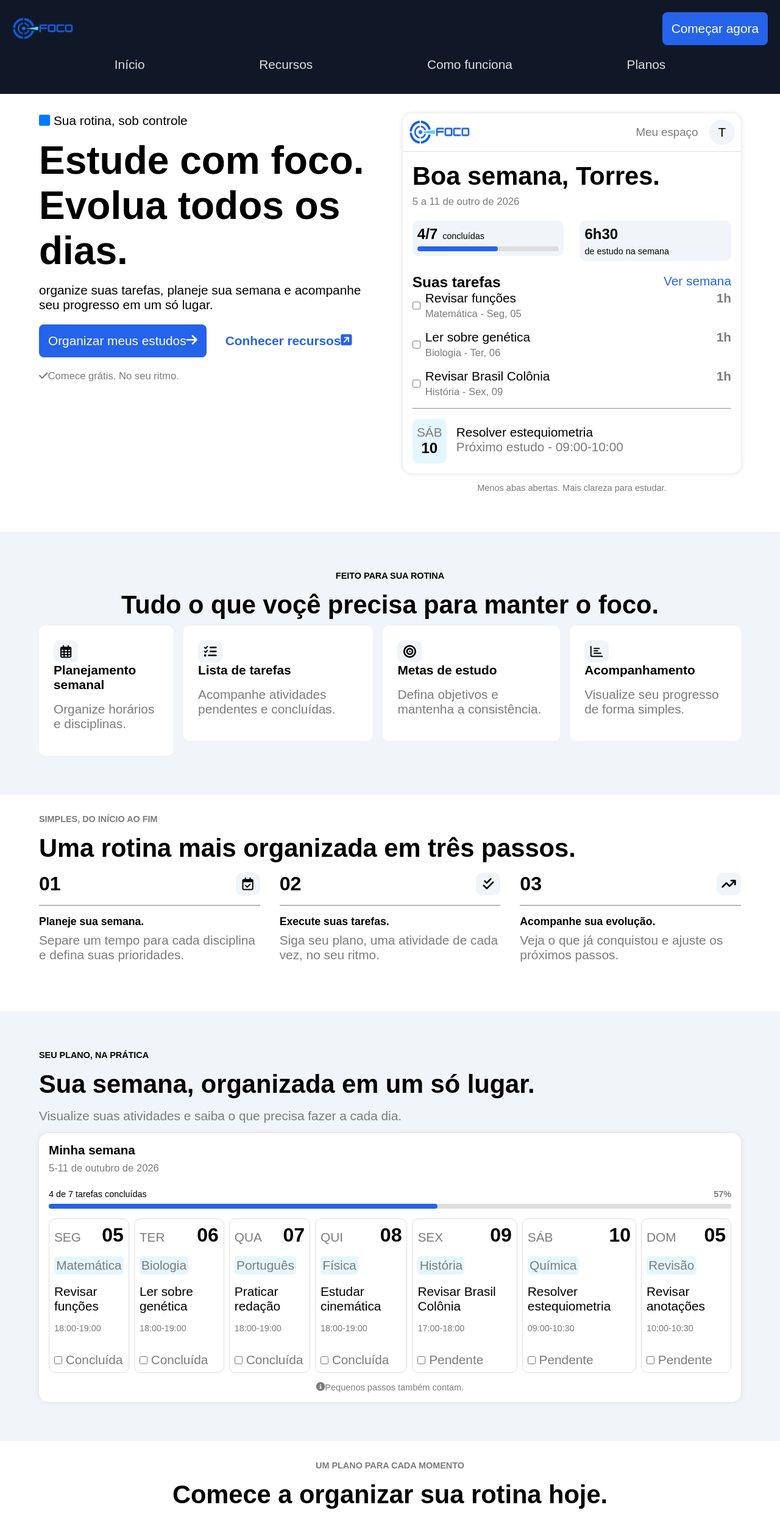
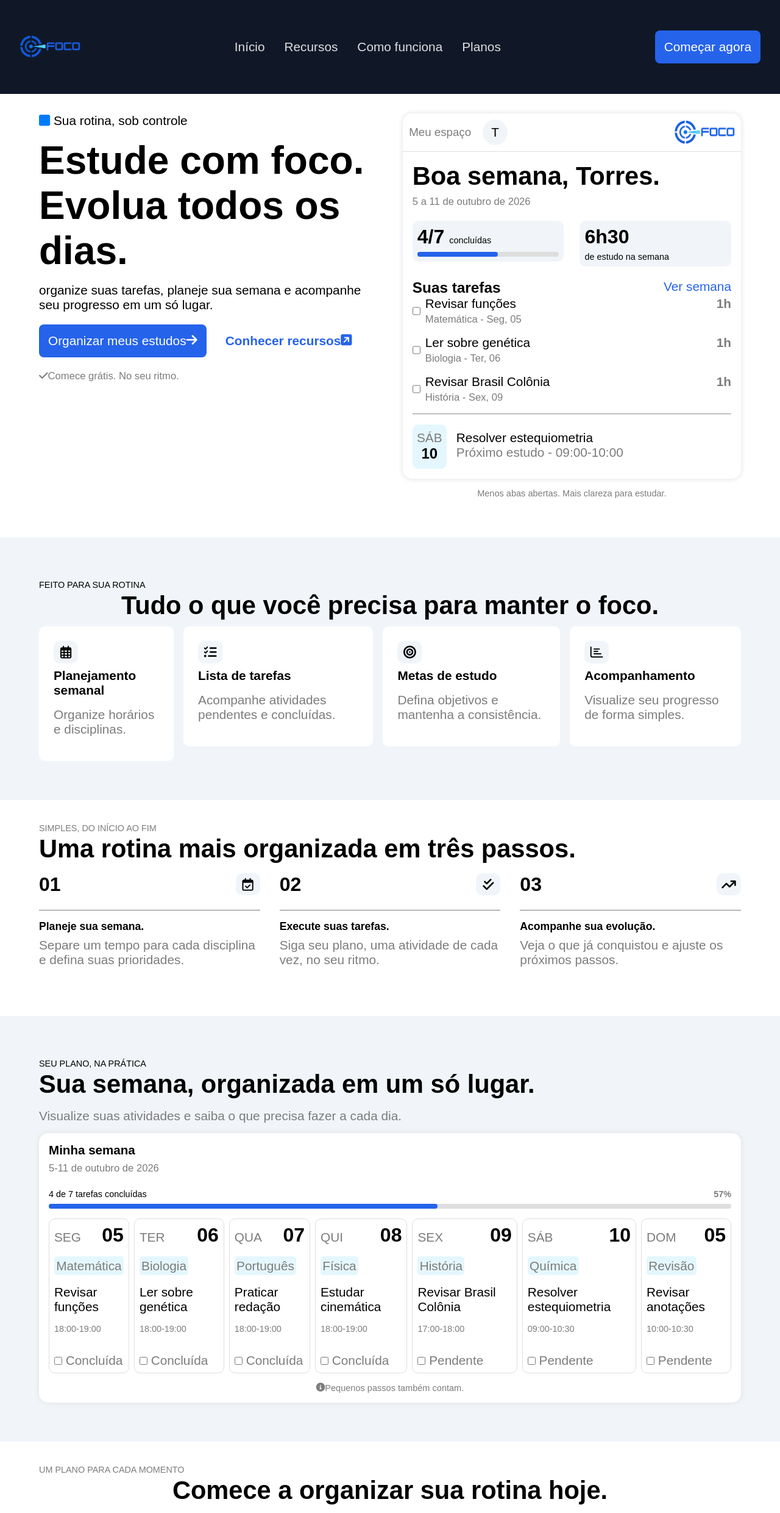
Before and after one commit to cleirtontorres/foco, a plain HTML site: page index.html in a window 1280 px wide. Shown: the top 2481 px of the page at 61% size. Drawn offline with Linux system fonts and the light colour scheme.

Commit message:
fix: prevent header content from being cut off

```diff
--- a/estilos/style.css
+++ b/estilos/style.css
@@ -1,4 +1,4 @@
-@charset "UFT-8";
+@charset "UTF-8";
 
 :root{
     --fundo-principal : #ffffff;
@@ -38,7 +38,7 @@
 
 header{
     background-color: var(--cor-principal);
-    height: clamp( 6rem, 12vw, 10rem);
+    min-height: clamp( 6rem, 12vw, 10rem);
     margin-bottom: 0.5rem;
 }
 
@@ -49,7 +49,7 @@ header #topo-header{
     align-items: center;
 }
 
-#logo{
+.logo{
     width: 100px;
 }
 
@@ -263,9 +263,10 @@ h2{
     margin-top: 1rem;
 }
 
-#vantagens{
+.vantagens{
     background-color: var(--fundo-secundario);
     width: 100%;
+    padding: 5%;
 }
 
 .sub-area{
@@ -277,10 +278,6 @@ h2{
      font-size: 0.9rem;
     margin-bottom: 1rem;
     color: var(--cinza2);
-}
-
-#vantagens{
-    padding: 5%;
 }
 
 .card-vantagens{
@@ -298,6 +295,7 @@ h2{
     display: flex;
     padding: 0.5rem;
     width: 2.5rem;
+    margin-bottom: 0.5rem;
     align-items: center;
     justify-content: center;
     border-radius: 10px;
@@ -332,7 +330,7 @@ h2{
     font-weight: 600;
 }
 
-#vantagens .texto-destaque{
+.vantagens .texto-destaque{
     margin: 1rem 0 1rem 0;
 }
 
@@ -409,14 +407,14 @@ input:checked + label{
     color:var(--acoes-principais);
 }
 
-#planos{
+#planos1{
     border: 1px solid var(--preto);
     border-radius: 10px;
     padding: 1rem;
     margin: 1rem 0;
 }
 
-#planos .topo-card2{
+#planos1 .topo-card2{
     display: flex;
     justify-content: space-between;
     align-items: baseline;
@@ -444,7 +442,7 @@ input:checked + label{
     margin-bottom: 2rem;
 }
 
-#preco-plano{
+.preco-plano{
     font-size: 3rem;
     font-weight: 700;
 }
@@ -473,7 +471,7 @@ li::before{
     border-radius: 8px;
 }
 
-.planos{
+#planos2{
     border: 1px solid var(--cinza1);
     border-radius: 10px;
     padding: 1rem;
@@ -543,7 +541,7 @@ footer h2{
     color: var(--cinza1);
 }
 
-@media (min-width: 768px) and (max-width: 1023px) {
+@media (min-width: 768px) and (max-width: 1024px) {
     body {
         font-size: 1.2rem;
     }
@@ -573,9 +571,6 @@ footer h2{
     }
 
     #topo{
-        display: grid;
-        grid-template-columns: 1fr 1fr;
-
         display: grid;
         grid-template-columns: 1fr 1fr 1fr;
         gap: 1.5rem;
@@ -607,6 +602,32 @@ footer h2{
         font-size: 1.3rem;
     }
 
+    header {
+        display: flex;
+        justify-content: space-between;
+        align-items: center;
+        padding: 0 2rem;
+        height: 6rem;
+    }
+
+    header #topo-header{
+        display: contents;
+    }
+
+    .logo{
+        order: 1;
+    }
+
+    header nav{
+        order: 2;
+        gap: 2rem;
+    }
+
+    header .comecar-agora{
+        order: 3;
+    }
+
+
     #mainp1{
         display: grid;
         grid-template-columns: 1fr 1fr;
@@ -621,7 +642,7 @@ footer h2{
         gap: 1rem;
     }
 
-    .botoes-hero .button, .button2{
+    .botoes-hero, .button, .button2{
         height: fit-content;
     }
 
--- a/index.html
+++ b/index.html
@@ -12,14 +12,14 @@
 <body>
     <header>
         <div id="topo-header">
-            <img src="imagens/logo-foco-clara.png" alt="foco" id="logo">
-            <a href="" class="comecar-agora">Começar agora</a>
+            <img src="imagens/logo-foco-clara.png" alt="foco" class="logo">
+            <a href="" class="comecar-agora" id="comecar-agora">Começar agora</a>
         </div>
         <nav>
             <a href="#mainp1" class="limenu">Início</a>
             <a href="#vantagens" class="limenu">Recursos</a>
             <a href="#como-funciona" class="limenu">Como funciona</a>
-            <a href="#planos" class="limenu">Planos</a>
+            <a href="#planos1" class="limenu">Planos</a>
         </nav>
     </header>
 
@@ -30,15 +30,15 @@
                 <h1>Estude com foco. Evolua todos os dias.</h1>
                 <p>organize suas tarefas, planeje sua semana e acompanhe seu progresso em um só lugar.</p>
                 <div class="botoes-hero">
-                    <a href="" class="button">Organizar meus estudos <i class="fa-solid fa-arrow-right"></i></a>
-                    <a href="" class="button2">Conhecer recursos <i class="fa-solid fa-square-arrow-up-right"></i></a>
+                    <a href="#vantagens" class="button">Organizar meus estudos <i class="fa-solid fa-arrow-right"></i></a>
+                    <a href="#como-funciona" class="button2">Conhecer recursos <i class="fa-solid fa-square-arrow-up-right"></i></a>
                 </div>
                 <p class="paragrafo-detalhe"><i class="fa-solid fa-check"></i>Comece grátis. No seu ritmo.</p>
             </section>
             <section class="dados-iniciais">
                 <div class="caixa">
                     <div class="header-for-section">
-                        <img src="imagens/logo-foco-clara.png" alt="logo" id="logo">
+                        <img src="imagens/logo-foco-clara.png" alt="logo" class="logo">
                         <div class="perfil">
                             <p class="paragrafo-detalhe">Meu espaço</p>
                             <div id="foto-perfil">T</div>
@@ -47,13 +47,13 @@
                     <div class="dados-iniciais-partedebaixo">
                         <h2>Boa semana, Torres.</h2>
                         <p class="paragrafo-detalhe data-dados">
-                            5 a 11 de outro de 2026
+                            5 a 11 de outubro de 2026
                         </p>
                         <div class="card-resultados-pai">
                             <article class="card-resultados">
                                 <div class="card-resultados-1">
-                                    <span class="number">
-                                        <div class="negrito">4/7</div>
+                                    <span class="number negrito">
+                                        4/7
                                     </span>
                                     <p>concluídas</p>
                                 </div>
@@ -64,8 +64,8 @@
                             </article>
                             <article class="card-resultados">
                                 <div>
-                                    <span class="number">
-                                        <div class="negrito">6h30</div>
+                                    <span class="number negrito">
+                                        6h30
                                     </span>
                                 </div>
                                 <div>
@@ -85,7 +85,8 @@
                             <div class="tarefa">
                                 <input type="checkbox" name="revisar-funcao" id="revisar-funcao">
                                 <label for="revisar-funcao" class="text-tarefa">
-                                    <div class="tarefa">Revisar funções</div> <span class="paragrafo-detalhe">Matemática
+                                    <span class="tarefa">Revisar funções</span>
+                                    <span class="paragrafo-detalhe">Matemática
                                         - Seg, 05</span>
                                 </label>
                             </div>
@@ -95,7 +96,8 @@
                             <div class="tarefa">
                                 <input type="checkbox" name="ler" id="ler">
                                 <label for="ler" class="text-tarefa">
-                                    <div class="tarefa">Ler sobre genética</div><span class="paragrafo-detalhe">Biologia
+                                    <span class="tarefa">Ler sobre genética</span>
+                                    <span class="paragrafo-detalhe">Biologia
                                         - Ter, 06</span>
                                 </label>
                             </div>
@@ -105,7 +107,7 @@
                             <div class="tarefa">
                                 <input type="checkbox" name="revisar-brasil-colonia" id="revisar-brasil-colonia">
                                 <label for="revisar-brasil-colonia" class="text-tarefa">
-                                    <div class="tarefa">Revisar Brasil Colônia</div> <span
+                                    <span class="tarefa">Revisar Brasil Colônia</span> <span
                                         class="paragrafo-detalhe">História - Sex,
                                         09</span>
                                 </label>
@@ -129,10 +131,10 @@
             </section>
         </div>
         <div class="main2">
-            <section id="vantagens">
+            <section class="vantagens" id="vantagens">
                 <div>
-                    <h3 class="sub-area centralizar">FEITO PARA SUA ROTINA</h3>
-                    <h2 class="centralizar">Tudo o que voçê precisa para manter o foco.</h2>
+                    <span class="sub-area centralizar">FEITO PARA SUA ROTINA</span>
+                    <h2 class="centralizar">Tudo o que você precisa para manter o foco.</h2>
                 </div>
 
                 <div id="card-vantagens">
@@ -170,7 +172,7 @@
         <div class="main1">
             <section id="acoes">
                 <div>
-                    <h3 class="sub-area2">SIMPLES, DO INÍCIO AO FIM</h3>
+                    <span class="sub-area2">SIMPLES, DO INÍCIO AO FIM</span>
                     <h2>Uma rotina mais organizada em três passos.</h2>
                 </div>
 
@@ -203,9 +205,9 @@
             </section>
         </div>
         <div class="main2">
-            <section id="vantagens">
+            <section class="vantagens">
                 <div>
-                    <h3 class="sub-area" id="como-funciona">SEU PLANO, NA PRÁTICA</h3>
+                    <span class="sub-area" id="como-funciona">SEU PLANO, NA PRÁTICA</span>
                     <h2>Sua semana, organizada em um só lugar.</h2>
                     <p class="texto-destaque">Visualize suas atividades e saiba o que precisa fazer a cada dia.</p>
                 </div>
@@ -342,12 +344,12 @@
 
             <section id="area-planos">
                 <div>
-                    <h3 class="sub-area2 centralizar">UM PLANO PARA CADA MOMENTO</h3>
+                    <span class="sub-area2 centralizar">UM PLANO PARA CADA MOMENTO</span>
                     <h2 class="centralizar">Comece a organizar sua rotina hoje.</h2>
                 </div>
 
                 <div id="dados-planos">
-                    <div id="planos">
+                    <div id="planos1">
                         <article>
                             <div class="topo-card2">
                                 <h3>Gratuito</h3>
@@ -357,7 +359,7 @@
                             </div>
                             <p class="descricao">O essencial para dar o primeiro passo e criar uma rotina de estudos.
                             </p>
-                            <p id="preco-plano">R$ 0</p>
+                            <p class="preco-plano">R$ 0</p>
                             <p class="descricao-preco">gratuito, sem prazo</p>
                             <ul>
                                 <li>Planejamento semanal</li>
@@ -367,13 +369,13 @@
                             <a href="#" class="button">Começar grátis</a>
                         </article>
                     </div>
-                    <div class="planos">
+                    <div id="planos2">
                         <article>
                             <div class="topo-card">
                                 <h3>Pro</h3>
                             </div>
                             <p class="descricao">Recursos avançados de organização e acompanhamento.</p>
-                            <p id="preco-plano">R$ 14,90</p>
+                            <p class="preco-plano">R$ 14,90</p>
                             <p class="descricao-preco">por mês</p>
                             <ul>
                                 <li>Tudo do plano gratuito</li>
@@ -394,7 +396,7 @@
         <div id="inicio-footer">
             <h2>Seu próximo passo começa com organização.</h2>
             <p>Transforme seus objetivos em pequenas ações diárias.</p>
-            <a href="" class="button">Começar agora</a>
+            <a href="#" class="button">Começar agora</a>
         </div>
 
         <div class="line"></div>
@@ -402,7 +404,7 @@
         <div id="final-footer">
             <div id="ajuste-menu">
                 <div>
-                    <img src="imagens/logo-foco-clara.png" alt="foco" id="logo">
+                    <img src="imagens/logo-foco-clara.png" alt="foco" class="logo">
                     <p class="descricao-footer">Organize seus estudos. Conquiste seus objetivos.</p>
                 </div>
                 <div id="menu-footer">
```
